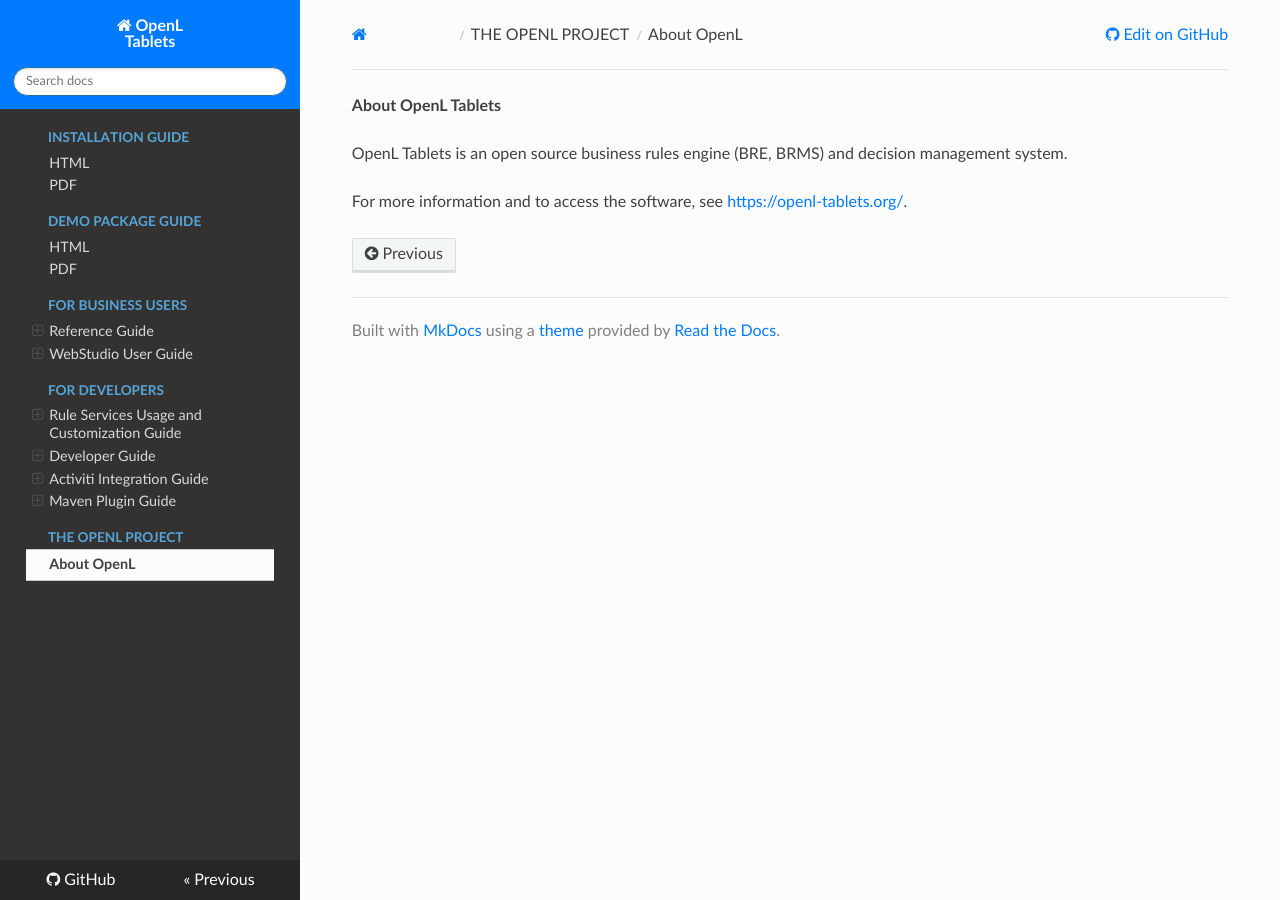
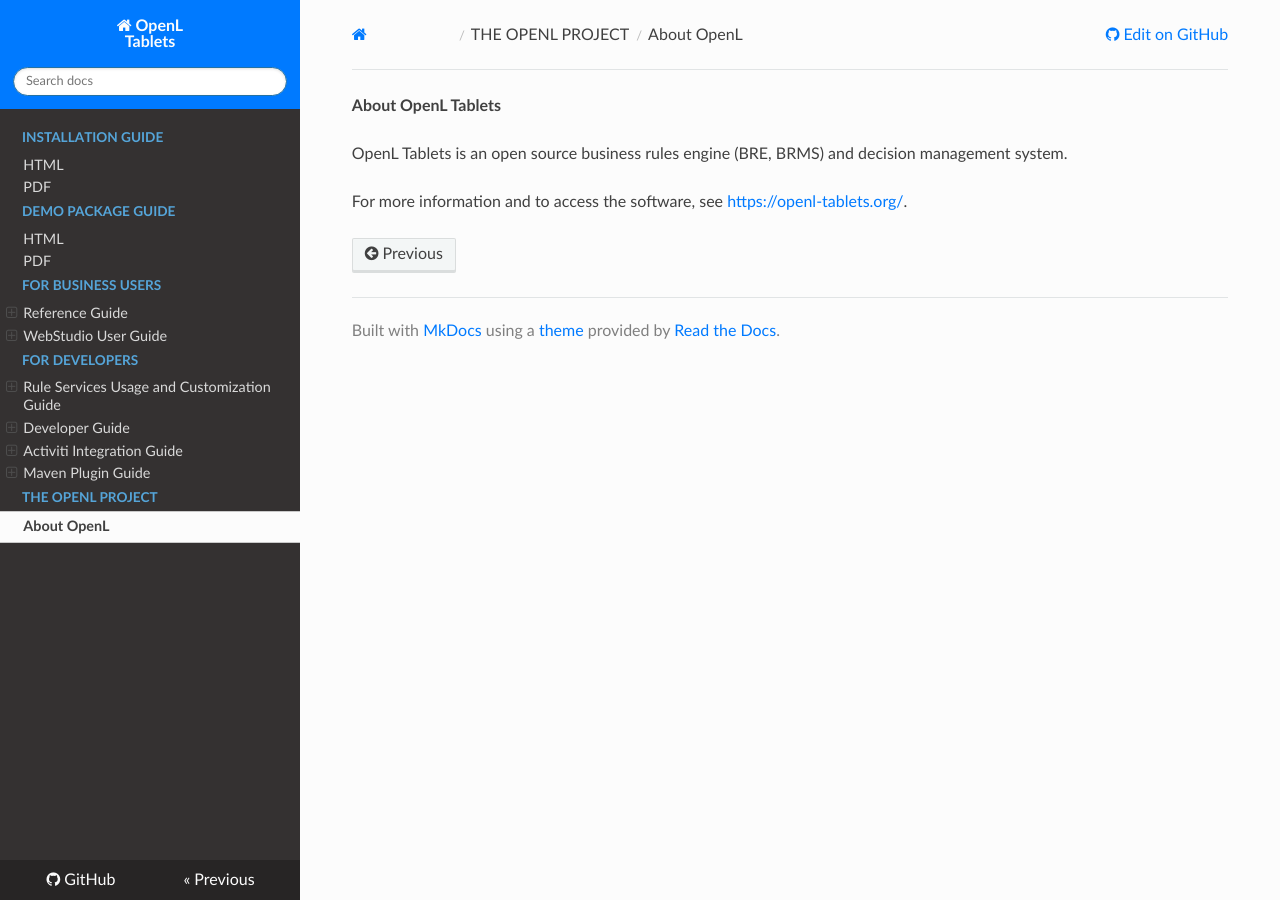
Before and after one commit to agradus/OpenLdocs, an MkDocs documentation site: the page built from docs/about.md, in a window 1280 px wide. Built offline with MkDocs 1.6.1, drawn with Linux system fonts in a browser that asks for light colours; nearby versions of some CDN libraries.

Commit message:
Update extra.css

```diff
--- a/docs/css/extra.css
+++ b/docs/css/extra.css
@@ -18,11 +18,12 @@
   padding: 0px;
   }
 
-.wy-menu-vertical header, .wy-menu-vertical {
+/* below are two descendent selectors */
+.wy-menu-vertical header, .wy-menu-vertical p.caption {
     height: 32px;
     line-height: 32px;
     padding: 0 1.618em;
-    margin: 2px 0 2px;
+    margin: 0px 0 2px;
     display: block;
 }
 
```
